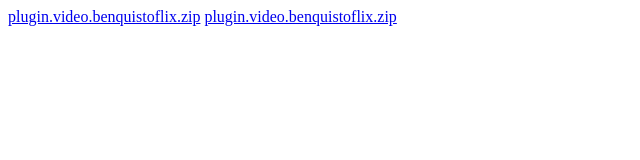
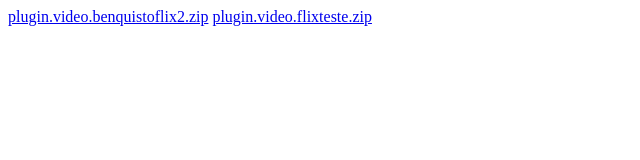
Before and after one commit to Benquisto/benquisto.github.io, a plain HTML site: page index.html in a window 1280 px wide. Shown: the full height of the page, 0-640 px from the left. Drawn offline with Linux system fonts and the light colour scheme.

Commit message:
Add files via upload

```diff
--- a/index.html
+++ b/index.html
@@ -1,6 +1,5 @@
+<!DOCTYPE html>
+<a href="plugin.video.benquistoflix2.zip">plugin.video.benquistoflix2.zip</a>
 
 <!DOCTYPE html>
-<a href="plugin.video.benquistoflix.zip">plugin.video.benquistoflix.zip</a>
-
-<!DOCTYPE html>
-<a href="plugin.video.benquistoflix2.zip">plugin.video.benquistoflix.zip</a>
+<a href="plugin.video.flixteste.zip">plugin.video.flixteste.zip</a>
```
